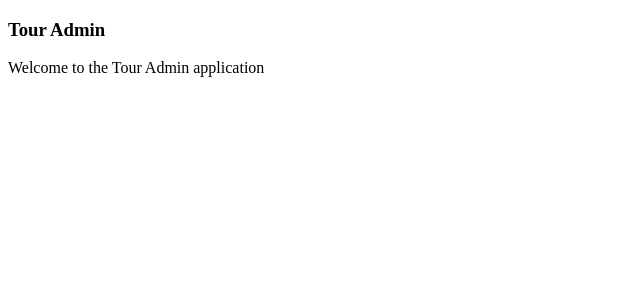
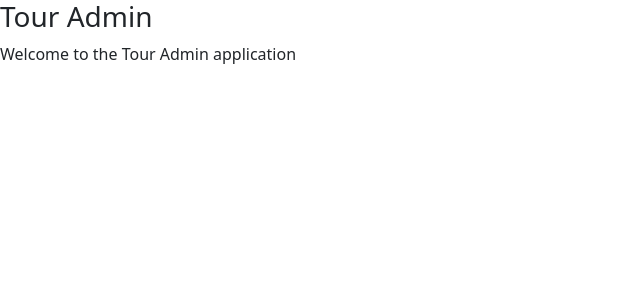
Before and after one commit to dazpaz/GameSetMatch, an Angular app in the folder src/WebApps/TourAdmin/: page / in a window 1280 px wide. Shown: the top 300 px of the page, without its empty margins (0-640 px from the left). Built offline with nearby package versions, Linux system fonts and the light colour scheme.

Commit message:
Add bootstrap and font-awesome

```diff
--- a/src/WebApps/TourAdmin/package.json
+++ b/src/WebApps/TourAdmin/package.json
@@ -29,6 +29,8 @@
     "@angular/forms": "^21.2.9",
     "@angular/platform-browser": "^21.2.9",
     "@angular/router": "^21.2.9",
+    "bootstrap": "^5.3.8",
+    "font-awesome": "^4.7.0",
     "rxjs": "~7.8.0",
     "tslib": "^2.3.0",
     "zone.js": "~0.15.0"
--- a/src/WebApps/TourAdmin/src/styles.css
+++ b/src/WebApps/TourAdmin/src/styles.css
@@ -1 +1,3 @@
 /* You can add global styles to this file, and also import other style files */
+@import "~bootstrap/dist/css/bootstrap.min.css";
+@import "~font-awesome/css/font-awesome.min.css";
```
Also changed, not shown: 1 other file (tests, documents, lock files or other folders).
